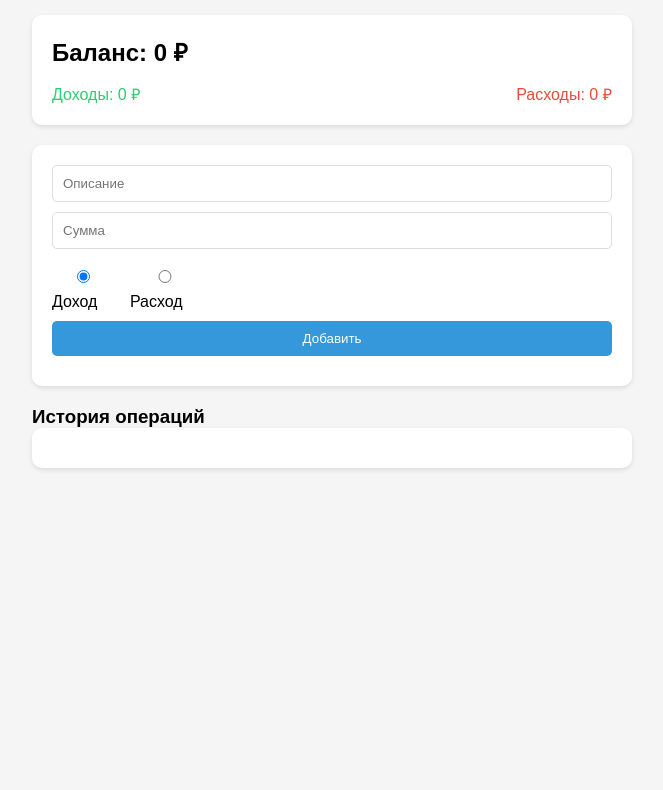
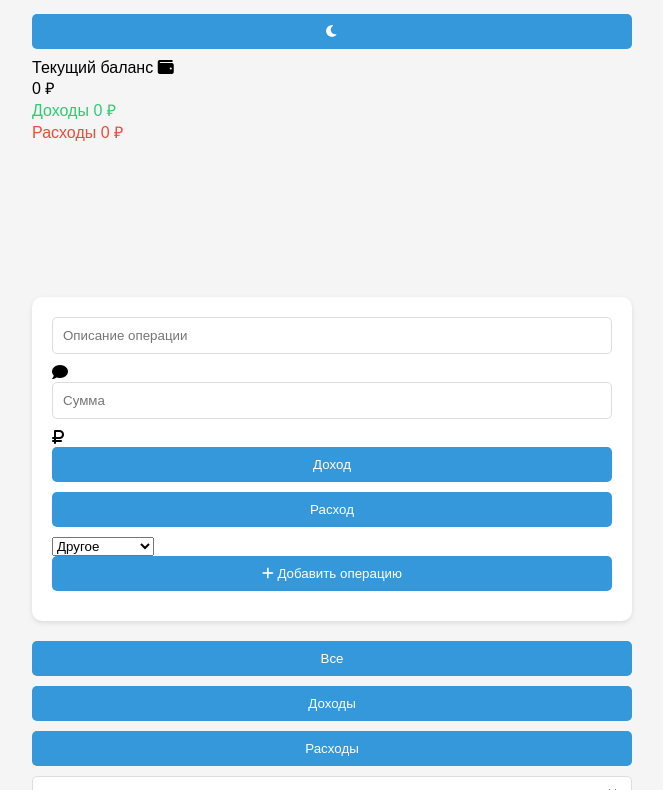
Before and after one commit to ivtushin/mani, a plain HTML site: page index.html in a window 1280 px wide. Shown: the part 73-863 px from the top of the page, without its empty margins (308-971 px from the left). Before the commit the page ends 800 px from the top, so only its background shows below. Drawn offline with nearby package versions, Linux system fonts and the light colour scheme.

Commit message:
Update index.html

```diff
--- a/index.html
+++ b/index.html
@@ -1,41 +1,85 @@
 <!DOCTYPE html>
-<html lang="ru">
+<html lang="ru" data-theme="light">
 <head>
     <meta charset="UTF-8">
-    <meta name="viewport" content="width=device-width, initial-scale=1.0">
-    <title>Мои финансы</title>
+    <meta name="viewport" content="width=device-width, initial-scale=1.0, maximum-scale=1.0, user-scalable=no">
+    <title>Finance Master</title>
+    <link rel="stylesheet" href="https://cdnjs.cloudflare.com/ajax/libs/font-awesome/6.0.0/css/all.min.css">
     <link rel="stylesheet" href="style.css">
 </head>
 <body>
     <div class="container">
-        <h1>💰 Мои финансы</h1>
+        <header class="app-header">
+            <h1>Finance Master</h1>
+            <button class="theme-toggle" onclick="toggleTheme()">
+                <i class="fas fa-moon"></i>
+            </button>
+        </header>
 
-        <div class="balance-box">
-            <h2>Баланс: <span id="balance">0 ₽</span></h2>
-            <div class="summary">
-                <div class="income">Доходы: <span id="income">0 ₽</span></div>
-                <div class="expense">Расходы: <span id="expense">0 ₽</span></div>
+        <div class="balance-card">
+            <div class="balance-header">
+                <span>Текущий баланс</span>
+                <i class="fas fa-wallet"></i>
+            </div>
+            <div class="balance-amount" id="balance">0 ₽</div>
+            <div class="balance-stats">
+                <div class="stat-item income">
+                    <span class="stat-label">Доходы</span>
+                    <span class="stat-value" id="income">0 ₽</span>
+                </div>
+                <div class="stat-item expense">
+                    <span class="stat-label">Расходы</span>
+                    <span class="stat-value" id="expense">0 ₽</span>
+                </div>
             </div>
         </div>
 
-        <form id="transactionForm">
-            <input type="text" id="description" placeholder="Описание" required>
-            <input type="number" id="amount" placeholder="Сумма" required>
-            <div class="radio-group">
-                <label>
-                    <input type="radio" name="type" value="income" checked> Доход
-                </label>
-                <label>
-                    <input type="radio" name="type" value="expense"> Расход
-                </label>
+        <div class="chart-container">
+            <canvas id="financeChart"></canvas>
+        </div>
+
+        <div class="transaction-section">
+            <form id="transactionForm" class="transaction-form">
+                <div class="input-group">
+                    <input type="text" id="description" placeholder="Описание операции" required>
+                    <i class="fas fa-comment"></i>
+                </div>
+                <div class="input-group">
+                    <input type="number" id="amount" placeholder="Сумма" required>
+                    <i class="fas fa-ruble-sign"></i>
+                </div>
+                <div class="form-row">
+                    <div class="type-selector">
+                        <button type="button" class="type-btn active" data-type="income">Доход</button>
+                        <button type="button" class="type-btn" data-type="expense">Расход</button>
+                    </div>
+                    <select id="category" class="category-select">
+                        <option value="other">Другое</option>
+                        <option value="food">Еда</option>
+                        <option value="transport">Транспорт</option>
+                        <option value="housing">Жилье</option>
+                        <option value="entertainment">Развлечения</option>
+                    </select>
+                </div>
+                <button type="submit" class="submit-btn">
+                    <i class="fas fa-plus"></i> Добавить операцию
+                </button>
+            </form>
+
+            <div class="transaction-controls">
+                <div class="filter-buttons">
+                    <button class="filter-btn active" data-filter="all">Все</button>
+                    <button class="filter-btn" data-filter="income">Доходы</button>
+                    <button class="filter-btn" data-filter="expense">Расходы</button>
+                </div>
+                <input type="date" id="dateFilter" class="date-filter">
             </div>
-            <button type="submit">Добавить</button>
-        </form>
 
-        <h3>История операций</h3>
-        <div id="transactions"></div>
+            <div class="transaction-list" id="transactions"></div>
+        </div>
     </div>
 
+    <script src="https://cdn.jsdelivr.net/npm/chart.js"></script>
     <script src="script.js"></script>
 </body>
 </html>
```
